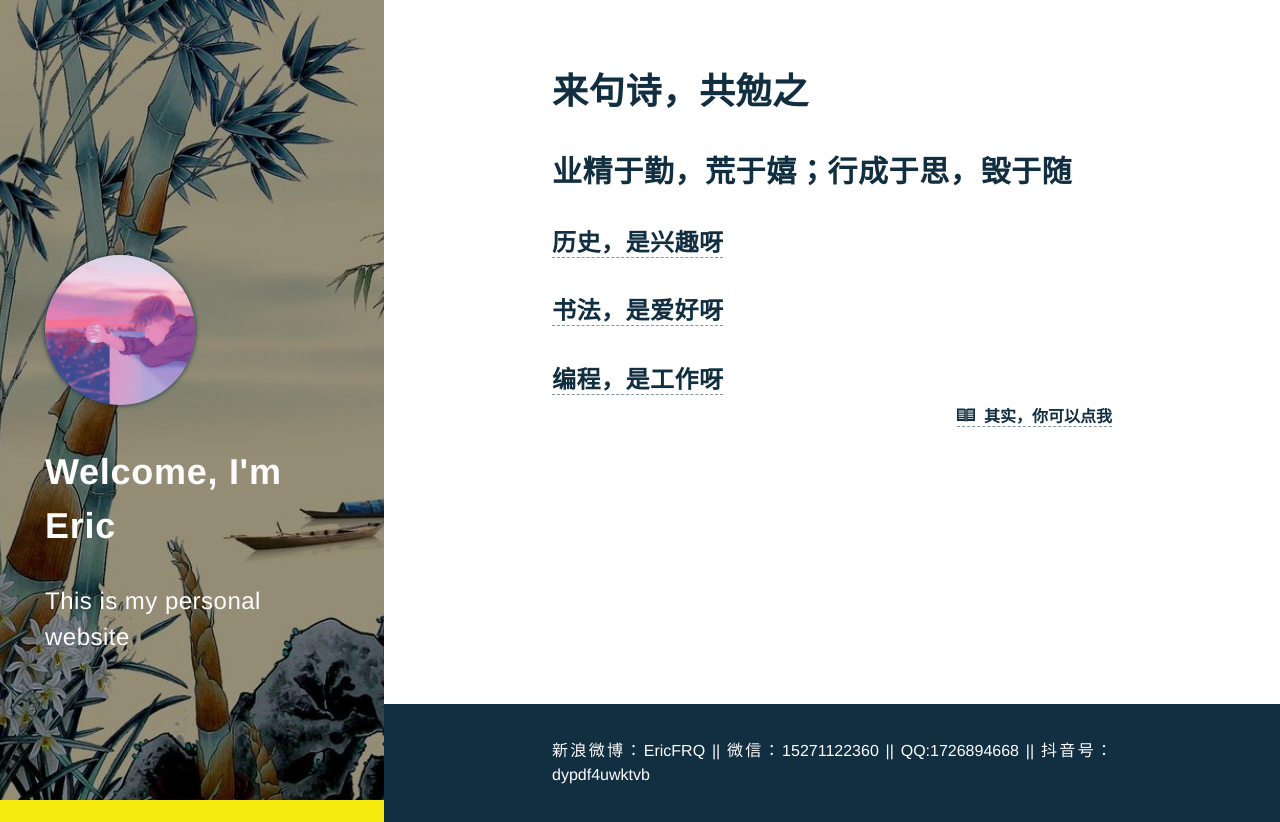
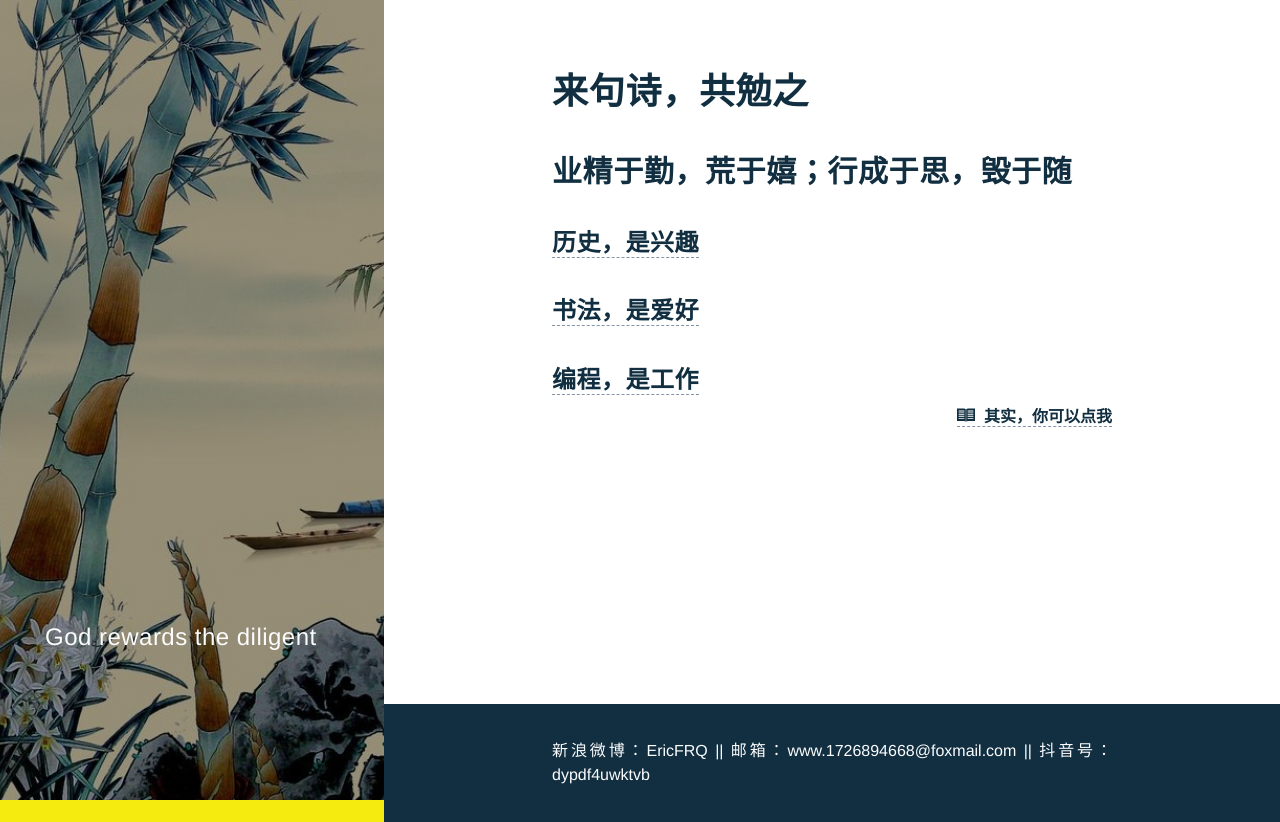
Before and after one commit to furenqiang/furenqiang.github.io, a plain HTML site: page index.html in a window 1280 px wide. Drawn offline with Linux system fonts and the light colour scheme.

Commit message:
主页更换 第一次

```diff
--- a/index.html
+++ b/index.html
@@ -1,6 +1,6 @@
 <!DOCTYPE html>
 <html lang='en'><head>
-  <title> 我并不是主页啊啊啊- 付仁强个人博客</title>
+  <title>个人主页</title>
   <link rel='canonical' href='https://furenqiang.github.io/' />
   <meta charset='utf-8'>
   <meta name='viewport' content='width=device-width, initial-scale=1' />
@@ -40,12 +40,10 @@
 
   <div class="intro">
     <div class="logo-container">
-      <a href="/">
-        <img src='https://furenqiang.github.io/images/edna-west.jpg' alt="Profile Tags" class="rounded-logo">
-      </a>
+
     </div>
-    <h2>Welcome, I'm Eric</h2>
-    <h3>This is my personal website</h3>
+    <h2></h2>
+    <h3>God rewards the diligent</h3>
     <div class="menu">
 
 
@@ -73,13 +71,13 @@
 
       <div class="post-container">
   <h3>
-    <a href="https://furenqiang.github.io/post/blog/">历史，是兴趣呀</a>
+    <a href="https://furenqiang.github.io/post/blog/">历史，是兴趣</a>
   </h3>
     <h3>
-    <a href="https://furenqiang.github.io/post/blog_one/">书法，是爱好呀</a>
+    <a href="https://furenqiang.github.io/post/blog_one/">书法，是爱好</a>
   </h3>
    <h3>
-    <a href="https://furenqiang.github.io/post/blog_two/">编程，是工作呀</a>
+    <a href="https://furenqiang.github.io/post/blog_two/">编程，是工作</a>
   </h3>
   <p></p>
   <div class="read-more">
@@ -101,7 +99,7 @@
   </div>
   <footer>
     <div class="footer-wrapper">
-      <p>新浪微博：EricFRQ || 微信：15271122360 || QQ:1726894668 || 抖音号：dypdf4uwktvb</p>
+      <p>新浪微博：EricFRQ || 邮箱：www.1726894668@foxmail.com || 抖音号：dypdf4uwktvb</p>
       <p></p>
     </div>
   </footer>
```
